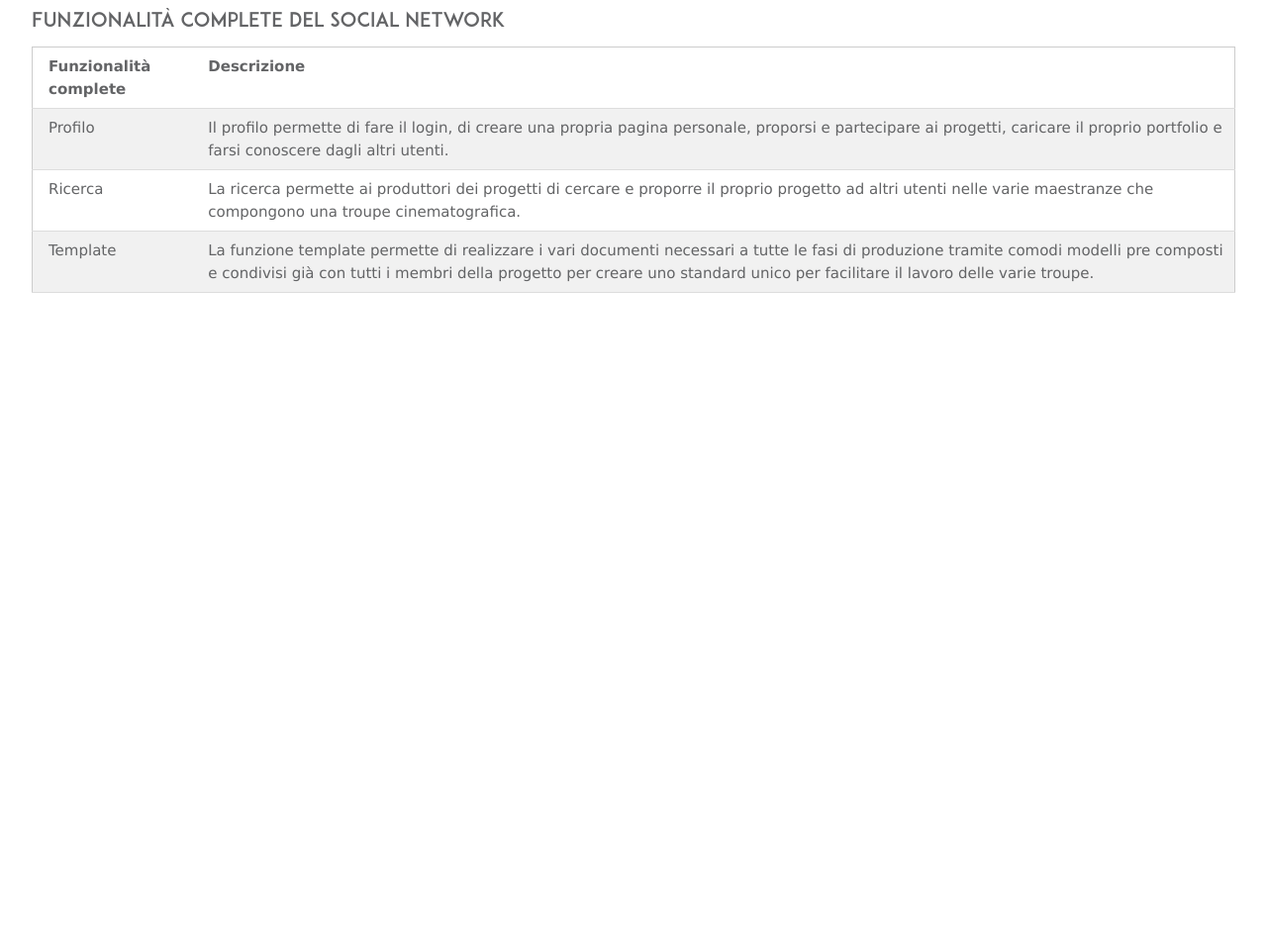
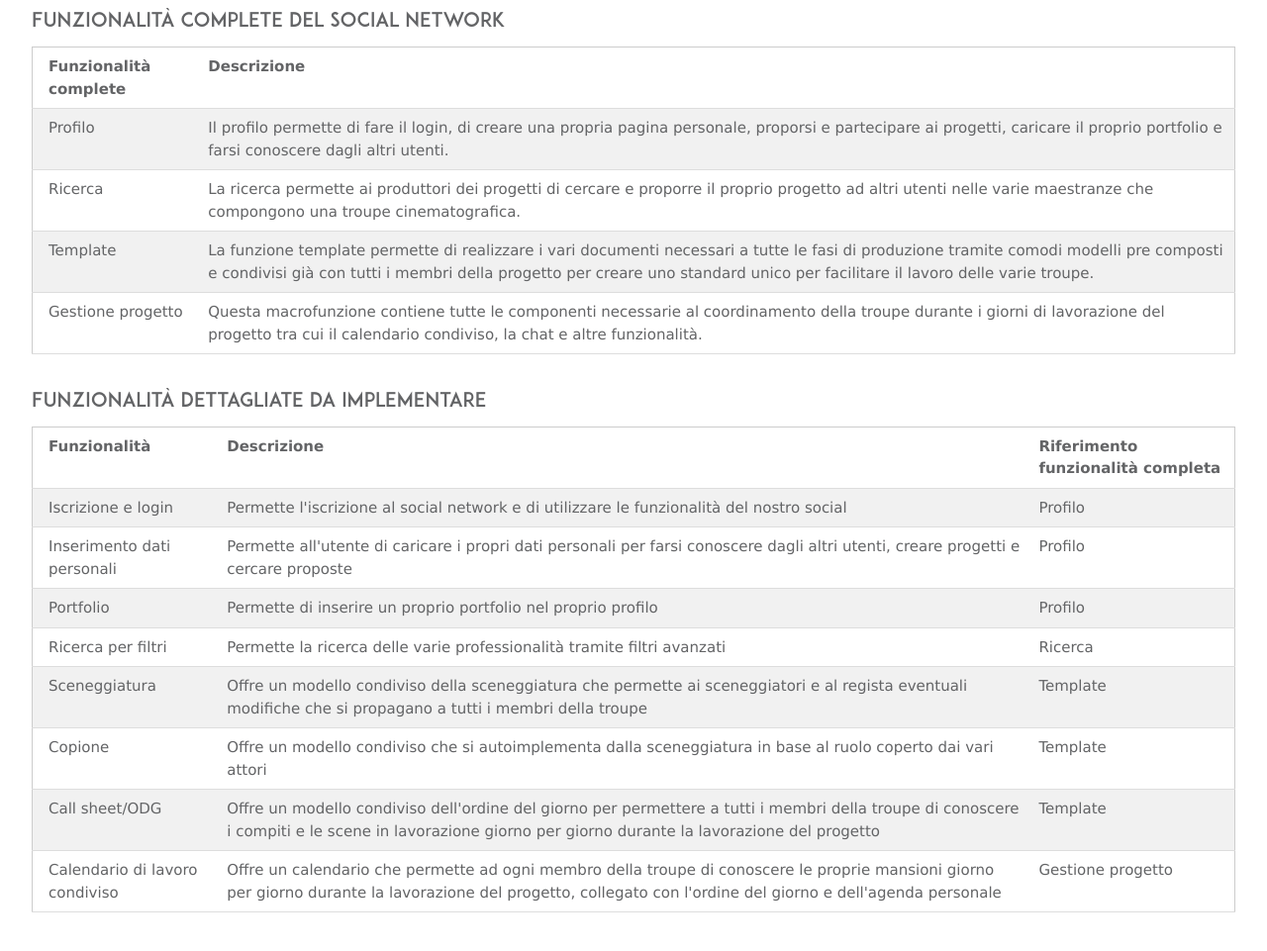
Before and after one commit to SoNet-2017/StormTroupers, a plain HTML site: page index.html in a window 1280 px wide. Shown: the part 1021-1982 px from the top of the page at 99% size. Before the commit the page ends 1317 px from the top, so only its background shows below. Drawn offline with nearby package versions, Linux system fonts and the light colour scheme.

Commit message:
Creato tabella funzionalità macro completa per il 26/04; creata tabella funzionalità specifiche da implementare basandomi su ricerca utenti

```diff
--- a/index.html
+++ b/index.html
@@ -139,6 +139,65 @@
                         <td>La funzione template permette di realizzare i vari documenti necessari a tutte le fasi di produzione tramite comodi modelli pre composti
                         e condivisi già con tutti i membri della progetto per creare uno standard unico per facilitare il lavoro delle varie troupe.</td>
                     </tr>
+                    <tr>
+                        <td>Gestione progetto</td>
+                        <td>Questa macrofunzione contiene tutte le componenti necessarie al coordinamento della troupe durante i giorni di lavorazione del progetto
+                        tra cui il calendario condiviso, la chat e altre funzionalità.</td>
+                    </tr>
+                </table>
+            </div>
+            <br>
+            <h4>Funzionalità dettagliate da implementare</h4>
+            <div class="w3-responsive">
+                <table class="w3-table-all">
+                    <tr>
+                        <th>Funzionalità</th>
+                        <th>Descrizione</th>
+                        <th>Riferimento funzionalità completa</th>
+                    </tr>
+                    <tr>
+                        <td>Iscrizione e login</td>
+                        <td>Permette l'iscrizione al social network e di utilizzare le funzionalità del nostro social</td>
+                        <td>Profilo</td>
+                    </tr>
+                    <tr>
+                        <td>Inserimento dati personali</td>
+                        <td>Permette all'utente di caricare i propri dati personali per farsi conoscere dagli altri utenti, creare progetti e cercare proposte</td>
+                        <td>Profilo</td>
+                    </tr>
+                    <tr>
+                        <td>Portfolio</td>
+                        <td>Permette di inserire un proprio portfolio nel proprio profilo</td>
+                        <td>Profilo</td>
+                    </tr>
+                    <tr>
+                        <td>Ricerca per filtri</td>
+                        <td>Permette la ricerca delle varie professionalità tramite filtri avanzati</td>
+                        <td>Ricerca</td>
+                    </tr>
+                    <tr>
+                        <td>Sceneggiatura</td>
+                        <td>Offre un modello condiviso della sceneggiatura che permette ai sceneggiatori e al regista eventuali modifiche che si propagano a tutti
+                        i membri della troupe</td>
+                        <td>Template</td>
+                    </tr>
+                    <tr>
+                        <td>Copione</td>
+                        <td>Offre un modello condiviso che si autoimplementa dalla sceneggiatura in base al ruolo coperto dai vari attori</td>
+                        <td>Template</td>
+                    </tr>
+                    <tr>
+                        <td>Call sheet/ODG</td>
+                        <td>Offre un modello condiviso dell'ordine del giorno per permettere a tutti i membri della troupe di conoscere i compiti e le scene
+                        in lavorazione giorno per giorno durante la lavorazione del progetto</td>
+                        <td>Template</td>
+                    </tr>
+                    <tr>
+                        <td>Calendario di lavoro condiviso</td>
+                        <td>Offre un calendario che permette ad ogni membro della troupe di conoscere le proprie mansioni giorno per giorno durante la lavorazione
+                        del progetto, collegato con l'ordine del giorno e dell'agenda personale</td>
+                        <td>Gestione progetto</td>
+                    </tr>
                 </table>
             </div>
         </div>
--- a/style.css
+++ b/style.css
@@ -53,6 +53,7 @@
 
 #main{
     margin-top: 150px;
+    margin-bottom: 80px;
 }
 
 #mainContainer h3{
```
